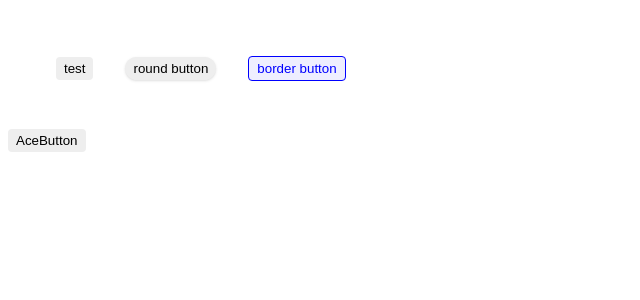
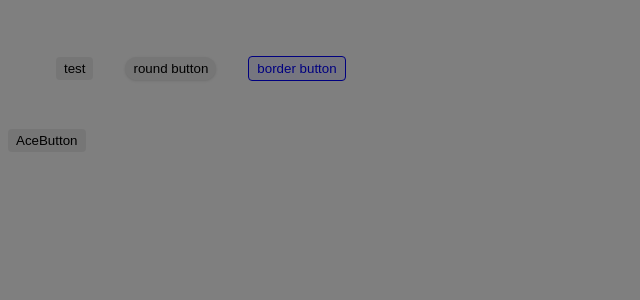
Before and after one commit to yzITI/ace-ui, a SvelteKit app: page /test in a window 1280 px wide. Both pictures are taken after a click on the button "test". Shown: the top 300 px of the page, without its empty margins (0-640 px from the left). Built offline with nearby package versions, Linux system fonts and the light colour scheme.

Commit message:
Add AModal

```diff
--- a/src/lib/AButton.svelte
+++ b/src/lib/AButton.svelte
@@ -1,5 +1,8 @@
+<!-- AButton
+  className: a-shadow, a-round, a-border
+  events: click, dblclick
+-->
 <script>
-  // supported className: 'a-shadow', 'a-round', 'a-border'
   export let className = ''
   export let style = ''
   export let title = ''
@@ -7,7 +10,7 @@
   export let background = '#eee'
 </script>
 
-<button title={title} style:color style:background style:border-color={color} class={className} style={style}>
+<button on:click on:dblclick title={title} style:color style:background style:border-color={color} class={className} style={style}>
   <slot></slot>
 </button>
 
--- /dev/null
+++ b/src/lib/AModal.svelte
@@ -0,0 +1,38 @@
+<!-- AModal
+  className: a-absolute a-left a-right a-top a-bottom // Todo
+-->
+<script>
+  export let show = false // binding
+  export let className = ''
+  export let style = ''
+  import { fade } from 'svelte/transition'
+</script>
+
+{#if show}
+  <div transition:fade on:click={() => show = false} on:keyup={() => {}} class={'outer' + className} style={style}>
+    <div on:click|stopPropagation={() => {}} on:keyup={() => {}} class="inner">
+      <slot></slot>
+    </div>
+  </div>
+{/if}
+
+<style>
+  div.outer {
+    position: fixed;
+    top: 0;
+    left: 0;
+    bottom: 0;
+    right: 0;
+    z-index: 999;
+    display: flex;
+    align-items: center;
+    justify-content: center;
+    background: rgba(0, 0, 0, 0.5);
+  }
+  div.outer.a-absolute {
+    position: absolute;
+  }
+  div.inner {
+    position: relative;
+  }
+</style>
--- a/src/lib/AceButton.svelte
+++ b/src/lib/AceButton.svelte
@@ -2,4 +2,4 @@
   import AButton from './AButton.svelte'
 </script>
 
-<AButton>AceButton</AButton>
+<AButton on:click on:dblclick>AceButton</AButton>
--- a/src/routes/test/+page.svelte
+++ b/src/routes/test/+page.svelte
@@ -1,12 +1,15 @@
 <script>
   import AButton from '$lib/AButton.svelte'
   import AceButton from '$lib/AceButton.svelte'
+  import AModal from '$lib/AModal.svelte'
+  let show = false
 </script>
 
 <div style="display: flex; align-items: center; padding: 2rem; background: #fff;">
-  <AButton style="margin: 1rem;" title="hi!">test</AButton>
+  <AButton style="margin: 1rem;" title="hi!" on:click={() => show = true}>test</AButton>
   <AButton style="margin: 1rem;" className="a-round a-shadow">round button</AButton>
   <AButton style="margin: 1rem;" className="a-border" color="#00f" background="#eef">border button</AButton>
 </div>
 
+<AModal bind:show={show}></AModal>
 <AceButton></AceButton>
```
